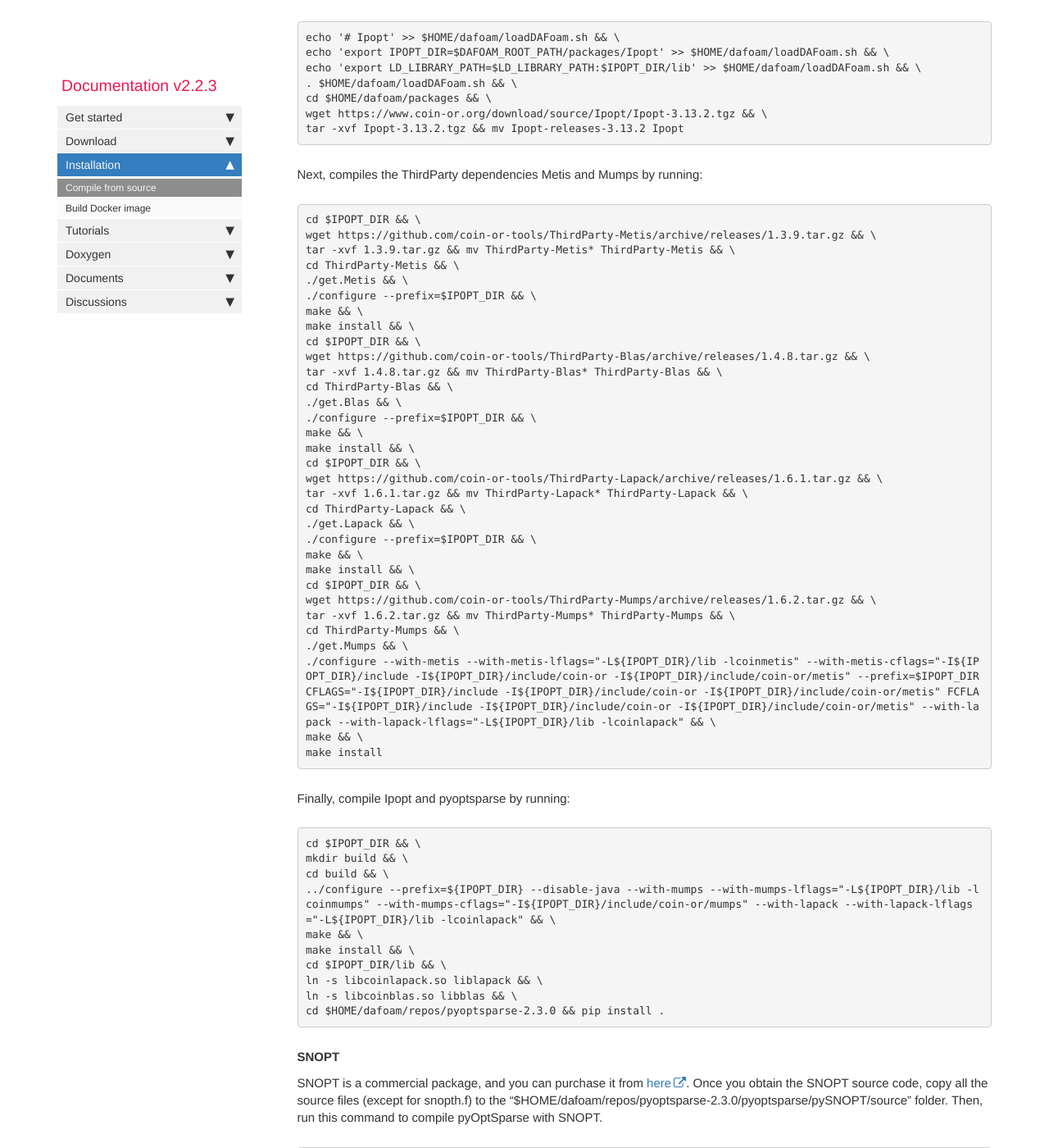
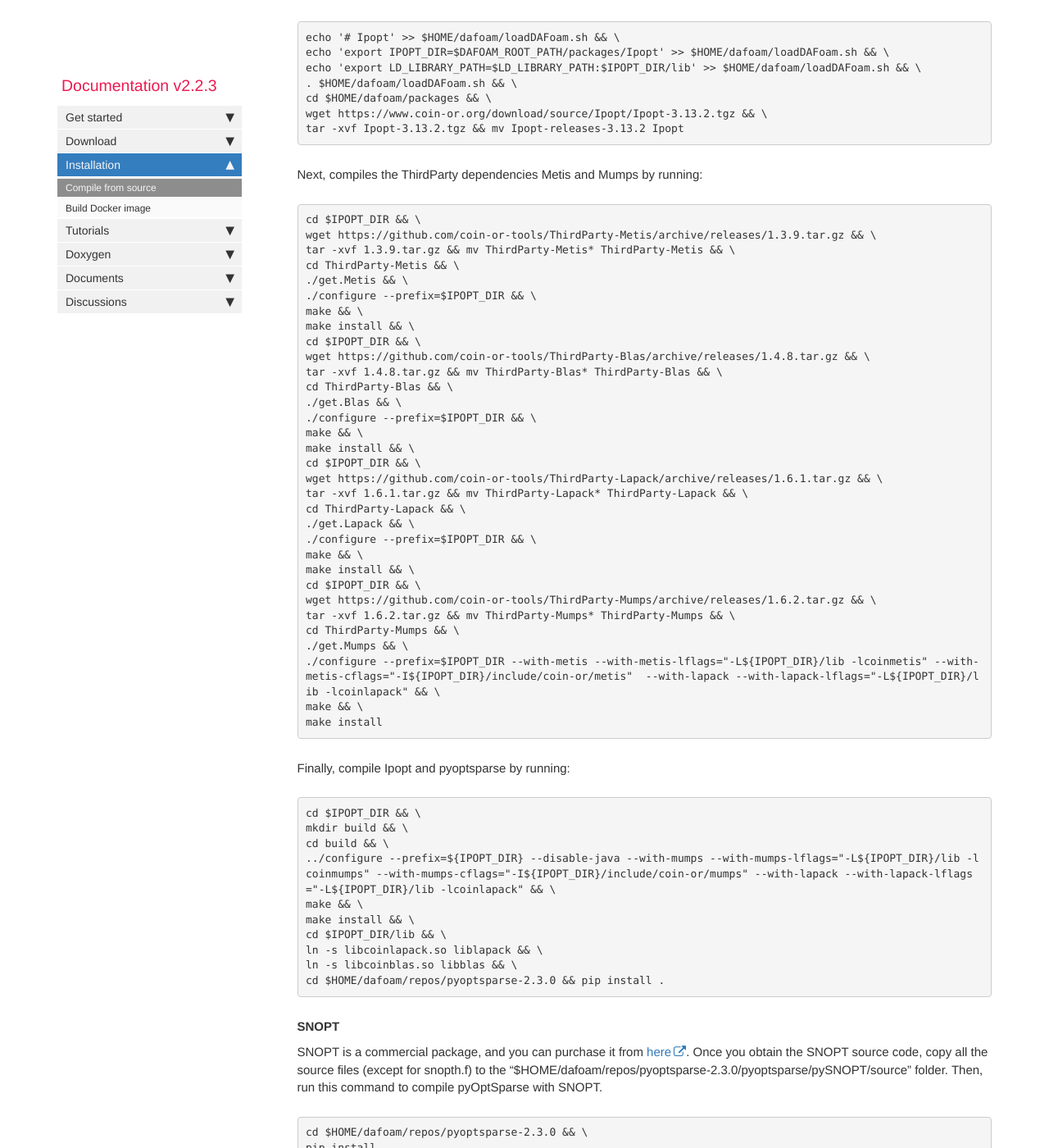
Before and after one commit to DAFoam/DAFoam.github.io, a Jekyll site: the page built from pages/mydoc/mydoc_installation_source.md, in a window 1280 px wide and 1400 px high, scrolled down 9712 px. Shown: the whole window at 82% size. Built offline with Jekyll 4.4.1, drawn with Linux system fonts in a browser that asks for light colours; comment, search, counter and statistics services are not loaded.

Commit message:
content update

```diff
--- a/pages/mydoc/mydoc_installation_source.md
+++ b/pages/mydoc/mydoc_installation_source.md
@@ -477,7 +477,7 @@ wget https://github.com/coin-or-tools/ThirdParty-Mumps/archive/releases/1.6.2.ta
 tar -xvf 1.6.2.tar.gz && mv ThirdParty-Mumps* ThirdParty-Mumps && \
 cd ThirdParty-Mumps && \
 ./get.Mumps && \
-./configure --with-metis --with-metis-lflags="-L${IPOPT_DIR}/lib -lcoinmetis" --with-metis-cflags="-I${IPOPT_DIR}/include -I${IPOPT_DIR}/include/coin-or -I${IPOPT_DIR}/include/coin-or/metis" --prefix=$IPOPT_DIR CFLAGS="-I${IPOPT_DIR}/include -I${IPOPT_DIR}/include/coin-or -I${IPOPT_DIR}/include/coin-or/metis" FCFLAGS="-I${IPOPT_DIR}/include -I${IPOPT_DIR}/include/coin-or -I${IPOPT_DIR}/include/coin-or/metis" --with-lapack --with-lapack-lflags="-L${IPOPT_DIR}/lib -lcoinlapack" && \
+./configure --prefix=$IPOPT_DIR --with-metis --with-metis-lflags="-L${IPOPT_DIR}/lib -lcoinmetis" --with-metis-cflags="-I${IPOPT_DIR}/include/coin-or/metis"  --with-lapack --with-lapack-lflags="-L${IPOPT_DIR}/lib -lcoinlapack" && \
 make && \
 make install
 </pre>
```
